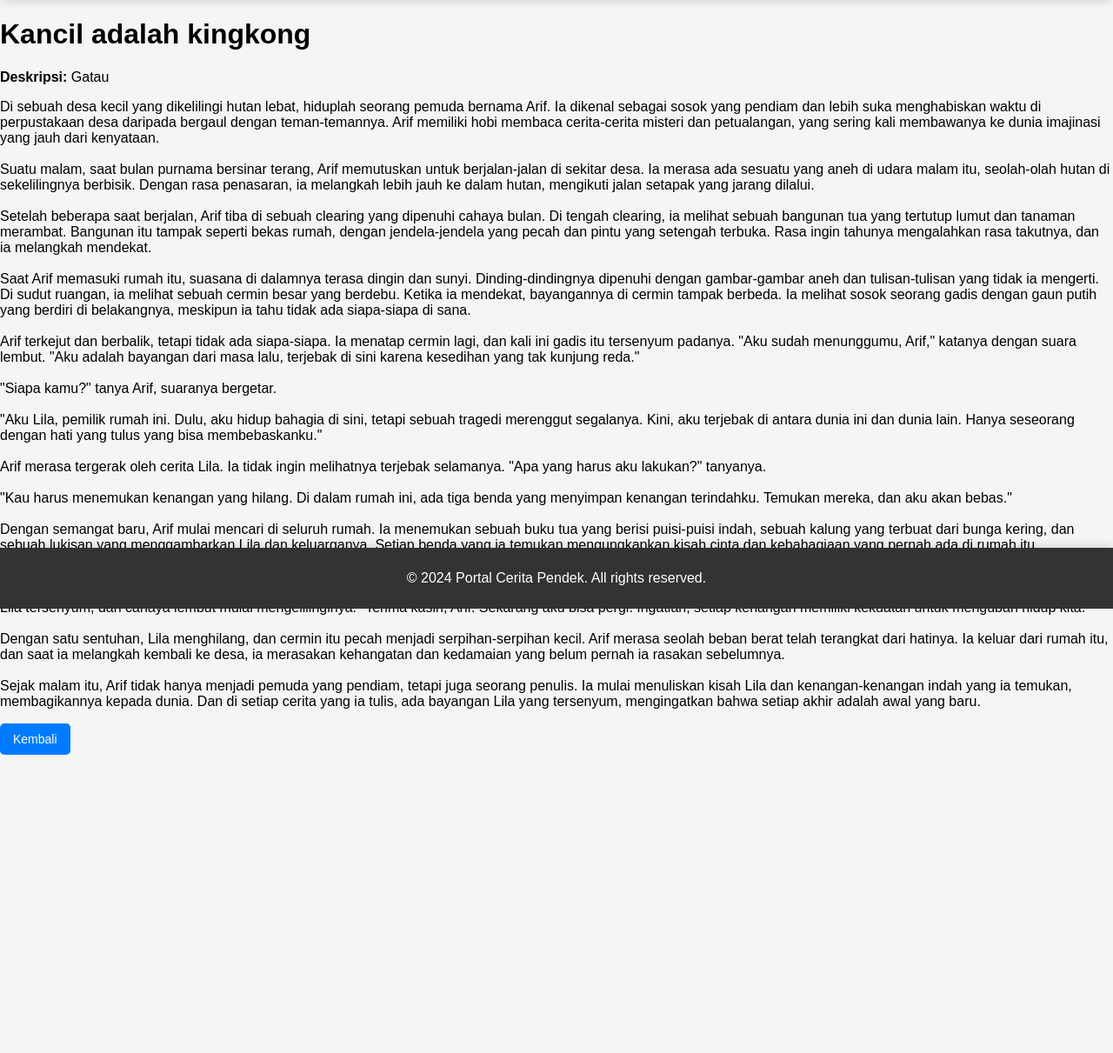
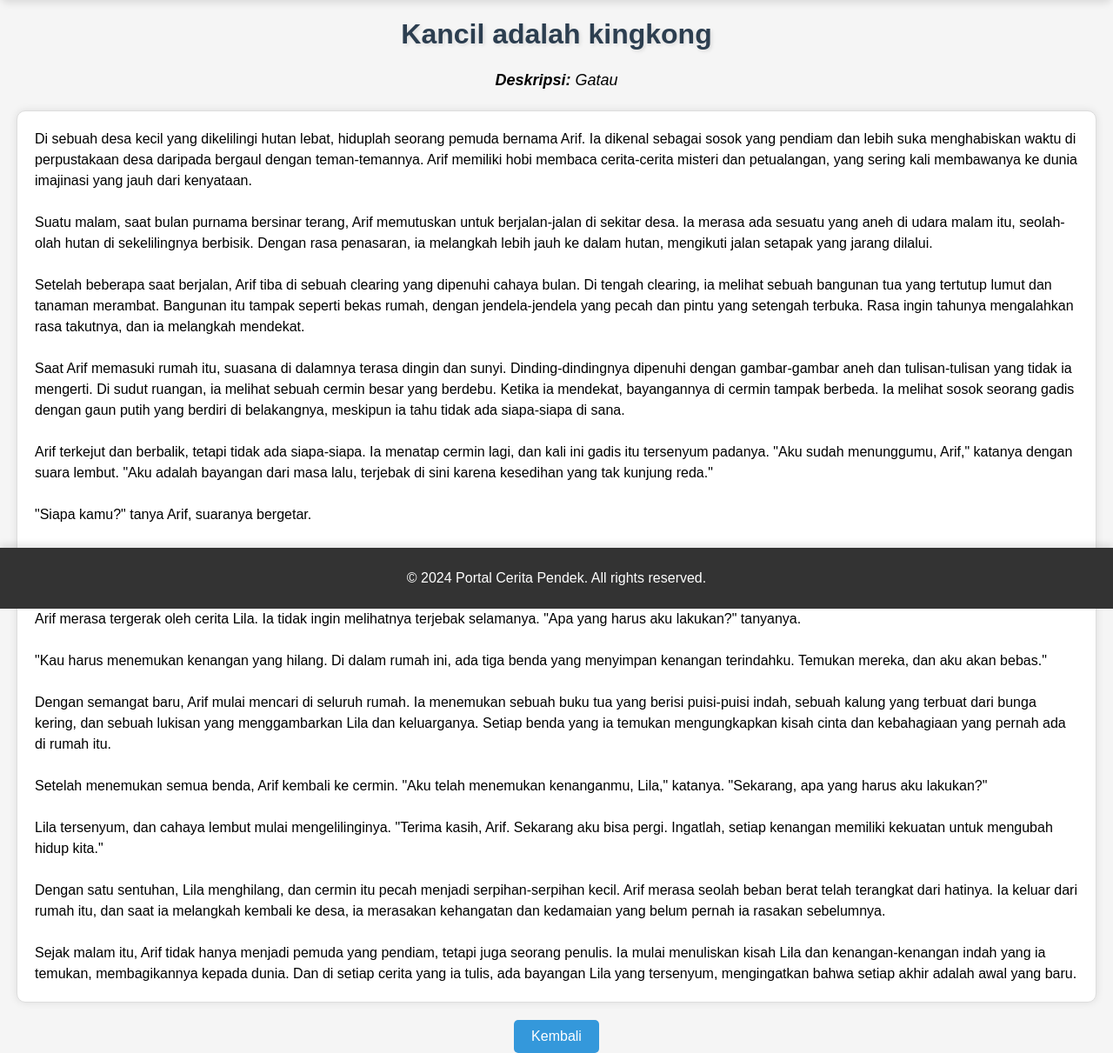
Before and after one commit to RafliF1/CerpenKita, a PHP site: page /cerita.php?id=1 in a window 1280 px wide. Shown: the part 100-1311 px from the top of the page at 87% size. Before the commit the page ends 968 px from the top, so only its background shows below. Run offline with PHP 8.4, Linux system fonts and the light colour scheme; data comes from the database, SQL or seed files in the repository.

Commit message:
Update tampilan Blog Cerita

```diff
--- a/cerita.php
+++ b/cerita.php
@@ -14,10 +14,71 @@ if (!$cerita) {
     die("Cerita tidak ditemukan.");
 }
 ?>
-<h1><?= htmlspecialchars($cerita['judul']) ?></h1>
-<p><strong>Deskripsi:</strong> <?= htmlspecialchars($cerita['deskripsi']) ?></p>
-<p><?= nl2br(htmlspecialchars($cerita['konten'])) ?></p>
-<a href="index.php" class="btn">Kembali</a>
+<!DOCTYPE html>
+<html lang="id">
+
+<head>
+    <meta charset="UTF-8">
+    <meta name="viewport" content="width=device-width, initial-scale=1.0">
+    <title><?= htmlspecialchars($cerita['judul']) ?></title>
+    <link rel="stylesheet" href="styles.css">
+    <style>
+    .cerita-judul {
+        text-align: center;
+        font-size: 32px;
+        font-weight: bold;
+        margin-bottom: 20px;
+        color: #2c3e50;
+        text-shadow: 2px 2px 4px rgba(0, 0, 0, 0.1);
+    }
+
+    .cerita-deskripsi {
+        text-align: center;
+        font-size: 18px;
+        margin-bottom: 20px;
+        font-style: italic;
+        line-height: 1.6;
+    }
+
+    .cerita-konten {
+        font-size: 16px;
+        line-height: 1.5;
+        padding: 20px;
+        border: 1px solid #ddd;
+        border-radius: 10px;
+        box-shadow: 0 0 10px rgba(0, 0, 0, 0.1);
+        background-color: #ffffff;
+        margin: 20px auto;
+        max-width: 1200px;
+    }
+
+    .btn-kembali {
+        display: block;
+        width: fit-content;
+        margin: 20px auto;
+        padding: 10px 20px;
+        background-color: #3498db;
+        color: #ffffff;
+        text-decoration: none;
+        border-radius: 5px;
+        text-align: center;
+        transition: background-color 0.3s ease;
+    }
+
+    .btn-kembali:hover {
+        background-color: #2980b9;
+    }
+    </style>
+</head>
+
+<body>
+    <h1 class="cerita-judul"><?= htmlspecialchars($cerita['judul']) ?></h1>
+    <p class="cerita-deskripsi"><strong>Deskripsi:</strong> <?= htmlspecialchars($cerita['deskripsi']) ?></p>
+    <p class="cerita-konten"><?= nl2br(htmlspecialchars($cerita['konten'])) ?></p>
+    <a href="index.php" class="btn-kembali">Kembali</a>
+</body>
+
+</html>
 <?php
 include 'footer.php';
 $stmt->close();
```
